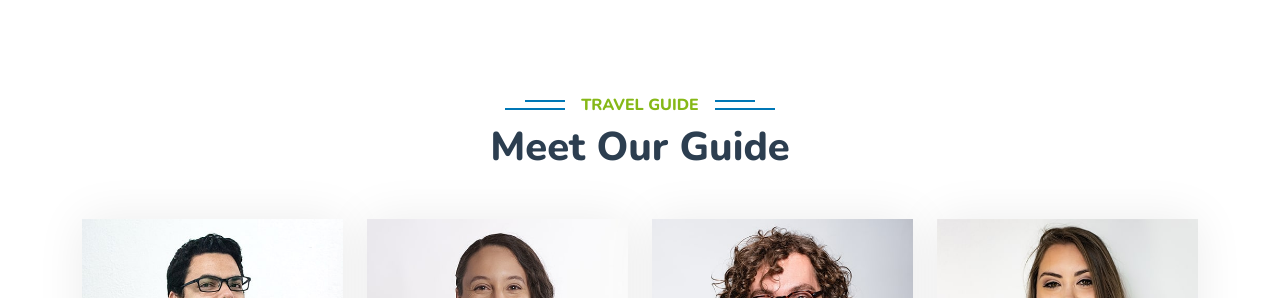
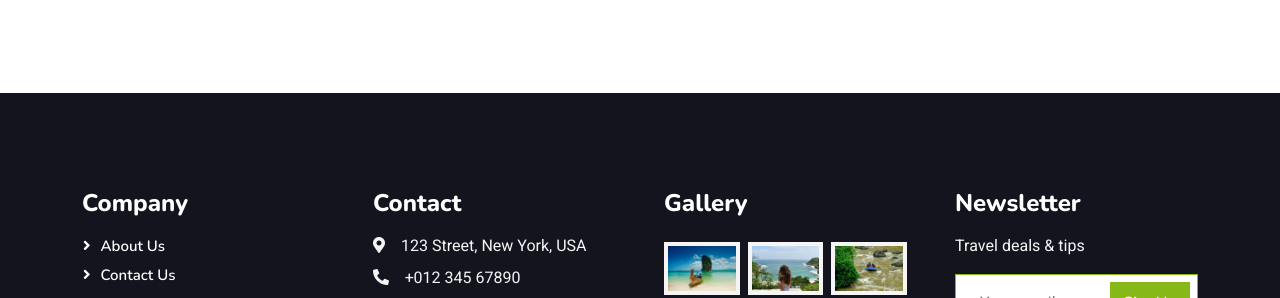
Before and after one commit to airlinesfarefinder/austravel, a plain HTML site: page about.html in a window 1280 px wide. Shown: the part 1101-1399 px from the top of the page. Drawn offline with nearby package versions, Linux system fonts and the light colour scheme.

Commit message:
update-websitev2

```diff
--- a/about.html
+++ b/about.html
@@ -163,7 +163,7 @@
 
 
     <!-- Team Start -->
-    <div class="container-xxl py-5">
+    <!-- <div class="container-xxl py-5">
         <div class="container">
             <div class="text-center wow fadeInUp" data-wow-delay="0.1s">
                 <h6 class="section-title bg-white text-center text-primary px-3">Travel Guide</h6>
@@ -236,7 +236,7 @@
                 </div>
             </div>
         </div>
-    </div>
+    </div> -->
     <!-- Team End -->
 
 
```
